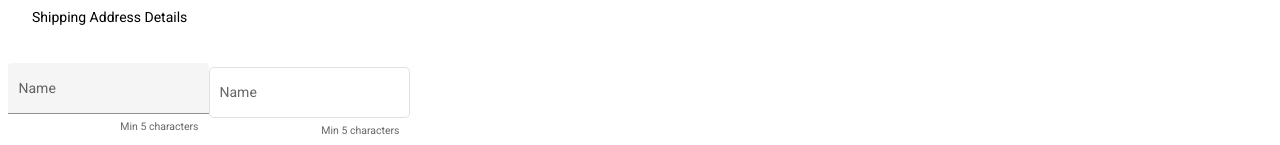
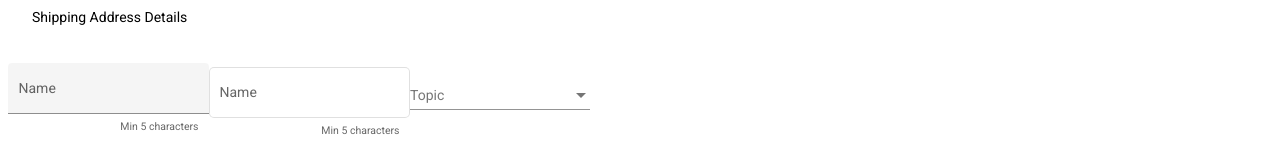
Before and after one commit to tonytigerrong/MaterialDemo1, an Angular app: page / in a window 1280 px wide. Shown: the part 1336-1481 px from the top of the page. Built offline with nearby package versions, Linux system fonts and the light colour scheme.

Commit message:
20 select mat-form-field mat-select mat-optgroup mat-option

```diff
--- a/src/app/app.component.html
+++ b/src/app/app.component.html
@@ -165,3 +165,19 @@
     <input matInput required>
     <mat-hint align="end">Min 5 characters</mat-hint>
 </mat-form-field>
+<mat-form-field>
+    <mat-label>Topic</mat-label>
+    <mat-select [(value)]="selectedValue" multiple>
+        <mat-optgroup label="Web">
+            <mat-option value="angular">Angular</mat-option>
+            <mat-option value="react">React</mat-option>
+            <mat-option value="vue">Vue</mat-option>
+        </mat-optgroup>
+        <mat-optgroup label="Mobile">
+            <mat-option value="IOS">IOS</mat-option>
+            <mat-option value="Android">Android</mat-option>
+        </mat-optgroup>
+
+    </mat-select>
+
+</mat-form-field> {{ selectedValue }}
--- a/src/app/app.component.ts
+++ b/src/app/app.component.ts
@@ -11,6 +11,7 @@ export class AppComponent {
   notifications = 223;
   showSpinner = false;
   opened=false;
+  selectedValue:string;
   loadData(){
     this.showSpinner = true;
     setTimeout( ()=>{
--- a/src/app/app.module.ts
+++ b/src/app/app.module.ts
@@ -19,12 +19,14 @@ import { MatCardModule } from '@angular/material/card';
 import { MatTabsModule } from '@angular/material/tabs';
 import { MatStepperModule } from '@angular/material/stepper';
 import { MatInputModule } from '@angular/material/input';
+import { MatSelectModule } from '@angular/material/select';
+
 const MaterailComponents = [
   MatButtonModule, MatButtonToggleModule,
   MatIconModule,MatBadgeModule,MatProgressSpinnerModule,
   MatToolbarModule,MatSidenavModule, MatMenuModule,MatListModule,
   MatDividerModule,MatExpansionModule, MatCardModule, MatTabsModule,
-  MatStepperModule, MatInputModule
+  MatStepperModule, MatInputModule,MatSelectModule
   ];
 @NgModule({
   declarations: [
```
